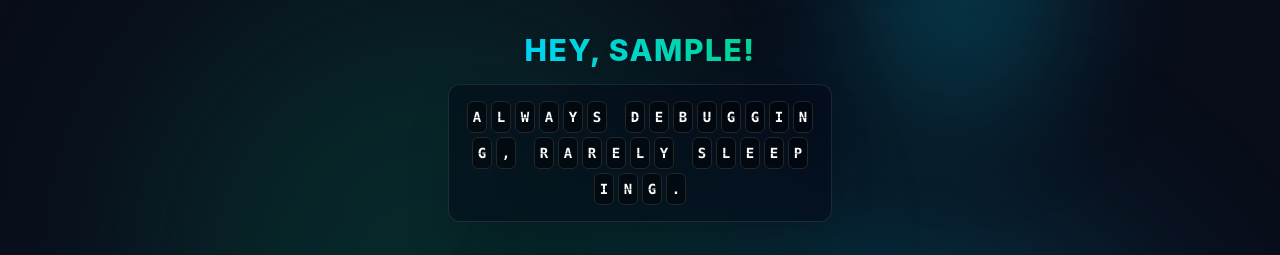
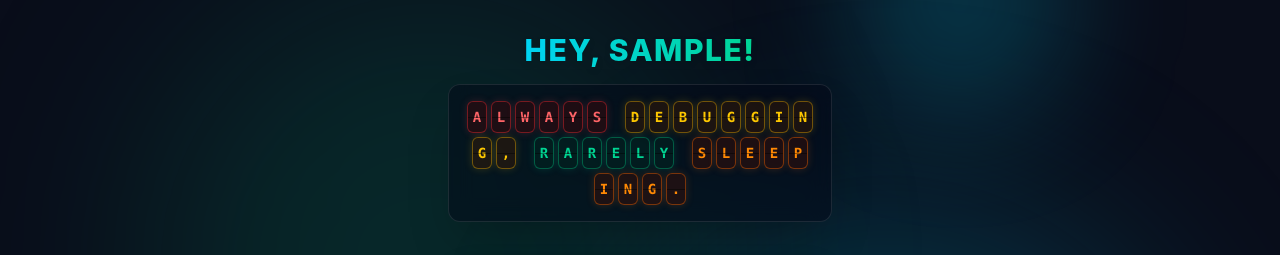
Before and after one commit to swaroop07p/Farewell26-app, a React (Vite) app: page /home in a window 1280 px wide. Shown: the top 255 px of the page. Built offline with nearby package versions, Linux system fonts and the light colour scheme; no server answers; sample sign-in values are in the browser's storage.

Commit message:
optimised the text flipping and added some data

```diff
--- a/src/components/TextFlippingBoard.jsx
+++ b/src/components/TextFlippingBoard.jsx
@@ -1,4 +1,4 @@
-import React, { useEffect, useState, useMemo } from "react";
+import React, { useEffect, useState } from "react";
 import { cn } from "../utils/cn";
 
 // Pool of random matrix tracking characters for the tumble phase
@@ -6,49 +6,68 @@ const SCRAMBLE_CHARS = "X018$#@!%&?*+=#";
 
 // Map color tokens to glowing Tailwind presets matching your design theme
 const COLOR_MAP = {
-  "{R}": { border: "border-red-500/40 text-red-400 bg-red-950/40 shadow-[0_0_8px_rgba(239,68,68,0.2)]" },
-  "{O}": { border: "border-orange-500/40 text-orange-400 bg-orange-950/40 shadow-[0_0_8px_rgba(249,115,22,0.2)]" },
-  "{Y}": { border: "border-yellow-500/40 text-yellow-400 bg-yellow-950/40 shadow-[0_0_8px_rgba(234,179,8,0.2)]" },
-  "{G}": { border: "border-emerald-500/40 text-emerald-400 bg-emerald-950/40 shadow-[0_0_8px_rgba(16,185,129,0.2)]" },
-  "{B}": { border: "border-cyan-500/40 text-cyan-400 bg-cyan-950/40 shadow-[0_0_8px_rgba(6,182,212,0.2)]" },
-  "{V}": { border: "border-purple-500/40 text-purple-400 bg-purple-950/40 shadow-[0_0_8px_rgba(168,85,247,0.2)]" },
-  "{P}": { border: "border-pink-500/40 text-pink-400 bg-pink-950/40 shadow-[0_0_8px_rgba(236,72,153,0.3)]" },
+  red: { border: "border-red-500/40 text-red-400 bg-red-950/40 shadow-[0_0_8px_rgba(239,68,68,0.2)]" },
+  orange: { border: "border-orange-500/40 text-orange-400 bg-orange-950/40 shadow-[0_0_8px_rgba(249,115,22,0.2)]" },
+  yellow: { border: "border-yellow-500/40 text-yellow-400 bg-yellow-950/40 shadow-[0_0_8px_rgba(234,179,8,0.2)]" },
+  emerald: { border: "border-emerald-500/40 text-emerald-400 bg-emerald-950/40 shadow-[0_0_8px_rgba(16,185,129,0.2)]" },
+  cyan: { border: "border-cyan-500/40 text-cyan-400 bg-cyan-950/40 shadow-[0_0_8px_rgba(6,182,212,0.2)]" },
+  purple: { border: "border-purple-500/40 text-purple-400 bg-purple-950/40 shadow-[0_0_8px_rgba(168,85,247,0.2)]" },
+  pink: { border: "border-pink-500/40 text-pink-400 bg-pink-950/40 shadow-[0_0_8px_rgba(236,72,153,0.3)]" },
 };
+
+const COLOR_KEYS = Object.keys(COLOR_MAP);
 
 export function TextFlippingBoard({ text, className }) {
   const [displayLines, setDisplayLines] = useState([]);
   const [scrambleTrigger, setScrambleTrigger] = useState(0);
 
   useEffect(() => {
+    // Standardize line breaks if any exist
     const formatted = text.replace(/\\n/g, "\n");
     const targetLines = formatted.split("\n");
 
-    // Process lines and parse embedded color token mappings dynamically
+    // Process each line word by word to apply a distinct random color per word block
     const parsedLines = targetLines.map(line => {
       const lineCells = [];
-      let i = 0;
-      let activeColorStyle = null;
+      const words = line.split(" ");
 
-      while (i < line.length) {
-        // Check if there's a bracketed color code tag
-        if (line[i] === "{" && i + 2 < line.length && line[i + 2] === "}") {
-          const token = line.substring(i, i + 3);
-          if (COLOR_MAP[token]) {
-            activeColorStyle = COLOR_MAP[token].border;
-            i += 3;
-            continue;
-          }
+      // Tracks the color used for the previous word on this line
+      let lastColorKey = null;
+
+      words.forEach((word, wordIdx) => {
+        let randomColorKey = lastColorKey;
+
+        // 🛡️ ADJACENT COLOR PROTECTION FIX
+        // Keeps picking a random color key until it is DIFFERENT from the last word's color
+        while (randomColorKey === lastColorKey) {
+          randomColorKey = COLOR_KEYS[Math.floor(Math.random() * COLOR_KEYS.length)];
         }
 
-        lineCells.push({
-          final: line[i],
-          current: line[i] === " " ? " " : SCRAMBLE_CHARS[Math.floor(Math.random() * SCRAMBLE_CHARS.length)],
-          isRevealed: line[i] === " ",
-          customColor: activeColorStyle // Binds the color rule block directly to this specific letter cell
-        });
+        // Update the pointer tracking variable for the next word evaluation cycle
+        lastColorKey = randomColorKey;
+        const wordColorStyle = COLOR_MAP[randomColorKey].border;
 
-        i++;
-      }
+        // Process every single letter character inside this isolated word block
+        for (let j = 0; j < word.length; j++) {
+          lineCells.push({
+            final: word[j],
+            current: SCRAMBLE_CHARS[Math.floor(Math.random() * SCRAMBLE_CHARS.length)],
+            isRevealed: false,
+            customColor: wordColorStyle // Locks the same color across all letters of this word
+          });
+        }
+
+        // Re-inject the separating spacer gap box if it's not the final trailing word
+        if (wordIdx < words.length - 1) {
+          lineCells.push({
+            final: " ",
+            current: " ",
+            isRevealed: true,
+            customColor: null
+          });
+        }
+      });
+
       return lineCells;
     });
 
@@ -85,7 +104,6 @@ export function TextFlippingBoard({ text, className }) {
   return (
     <div className={cn(
       "relative mx-auto w-full max-w-sm rounded-xl p-4 flex flex-col justify-center items-center gap-2 font-mono min-h-[95px] shadow-2xl transition-all duration-300",
-      // MATCHES THEME: Cyberpunk deep dark navy background with matching translucent border rings
       "bg-[#020617]/50 backdrop-blur-md border border-white/10",
       className
     )}>
@@ -101,22 +119,17 @@ export function TextFlippingBoard({ text, className }) {
                 key={`${cell.current}-${charIdx}`}
                 style={{
                   animation: `tumbleFlip 0.4s cubic-bezier(0.23, 1, 0.32, 1) forwards`,
-                  animationDelay: `${charIdx * 25}ms`,
+                  animationDelay: `${charIdx * 20}ms`, // Staggered reveal animation wave
                   transformStyle: "preserve-3d"
                 }}
                 className={cn(
                   "w-5 h-8 bg-black/40 border rounded-md flex items-center justify-center relative overflow-hidden transition-all duration-200",
-                  // Reverting fallback color check loops
                   cell.isRevealed
-                    ? cell.customColor
-                      ? cell.customColor + " font-black" // Uses custom color tag if provided
-                      : "border-neutral-800 text-white font-black" // Fallback clean white look
-                    : "border-cyan-500/40 text-cyan-400 font-bold shadow-[0_0_15px_rgba(6,182,212,0.2)]" // Active scrambling glow
+                    ? cell.customColor + " font-black" // Uniform color applied to this specific word block
+                    : "border-cyan-500/40 text-cyan-400 font-bold shadow-[0_0_15px_rgba(6,182,212,0.2)]"
                 )}
               >
-                {/* Horizontal split-flap line track */}
                 <div className="absolute inset-x-0 top-1/2 h-[1px] bg-black/40 z-20" />
-
                 <span className="z-10 text-sm leading-none tracking-normal uppercase select-none">
                   {cell.current}
                 </span>
@@ -126,17 +139,10 @@ export function TextFlippingBoard({ text, className }) {
         </div>
       ))}
 
-      {/* Global Embedded Performance Animation Keyframes */}
       <style>{`
         @keyframes tumbleFlip {
-          0% {
-            transform: rotateX(-90deg) scale(0.95);
-            filter: brightness(0.4);
-          }
-          100% {
-            transform: rotateX(0deg) scale(1);
-            filter: brightness(1);
-          }
+          0% { transform: rotateX(-90deg) scale(0.95); filter: brightness(0.4); }
+          100% { transform: rotateX(0deg) scale(1); filter: brightness(1); }
         }
       `}</style>
     </div>
--- a/src/data/seedData.js
+++ b/src/data/seedData.js
@@ -14,7 +14,7 @@ export const guestsData = [
       "https://res.cloudinary.com/dsojrrb9j/image/upload/v1779295172/WhatsApp_Image_2026-05-16_at_7.36.00_PM_t5ppld.jpg",
     QRImg:
       "https://res.cloudinary.com/dsojrrb9j/image/upload/v1779295535/WhatsApp_Image_2026-05-20_at_10.13.26_PM_h0aktu.jpg",
-    funnyLine: "Some funny line",
+    funnyLine: "I am a Topper",
     entered: false,
   },
   {
@@ -287,7 +287,7 @@ export const guestsData = [
       "https://res.cloudinary.com/dsojrrb9j/image/upload/v1779295172/WhatsApp_Image_2026-05-16_at_7.36.00_PM_t5ppld.jpg",
     QRImg:
       "https://res.cloudinary.com/dsojrrb9j/image/upload/v1779295535/WhatsApp_Image_2026-05-20_at_10.13.26_PM_h0aktu.jpg",
-    funnyLine: "Some funny line",
+    funnyLine: "I am a Topper",
     entered: false,
   },
 ];
--- a/src/pages/Home.jsx
+++ b/src/pages/Home.jsx
@@ -14,14 +14,34 @@ export default function Home() {
   const mapEmbedUrl = "https://www.google.com/maps?q=Tunturu+Garden+Resort+Shimoga+Karnataka&output=embed";
   const mapAppUrl = "https://maps.app.goo.gl/oWmhC8V61G3ehbdC7";
 
+  // Extracts and combines user statements dynamically using the native funnyLine property key
   const funMessages = useMemo(() => {
+    const rawLineData = currentUser.funnyLine;
+    let extractedPersonalLines = [];
+
+    // Smart Validation: Checks if funnyLine is an Array list or a plain Text string
+    if (Array.isArray(rawLineData)) {
+      extractedPersonalLines = rawLineData;
+    } else if (typeof rawLineData === "string" && rawLineData.trim() !== "") {
+      extractedPersonalLines = [rawLineData];
+    } else {
+      extractedPersonalLines = ["Always debugging, rarely sleeping."];
+    }
+
+    // Appends the global rotational pool items cleanly to the end
     return [
-      currentUser.funnyLine || "Always debugging, rarely sleeping.",
-      "{R}Error 404: Sleep schedule not found.",
-      "{Y}Powered by 90% caffeine and 10% panic.",
-      "{G}I survived engineering. Barely.",
-      "{B}Just here for the free food and pics.",
-      "{W}Ctrl + Z my entire college lifecycle."
+      ...extractedPersonalLines,
+      "Commit message: 'Fixed bugs, added new ones'",
+      "Assignments are temporary, Screenshots are permanent",
+      "It's not a bug, it's a feature",
+      "Our attendance is lower than our phone battery",
+      "My biggest achievement in engineering: opening PDF and pretending to study",
+      "Internal marks are more mysterious than Bermuda Triangle",
+      "Bro studies one night before exam and still says ‘I’m not prepared.’",
+      "Engineering students don’t say ‘I’m busy’…we say ‘Bro assignment submission da",
+      "The real survivor of engineering is not students… it’s the printer near college.",
+      "Bro our semester moves faster than our internet speed",
+      "During viva, even my own name sounds unfamiliar",
     ];
   }, [currentUser.funnyLine]);
 
@@ -30,7 +50,7 @@ export default function Home() {
   }, [funMessages.length]);
 
   useEffect(() => {
-    const id = setInterval(next, 6000);
+    const id = setInterval(next, 6000); // Transitions blocks smoothly every 6 seconds
     return () => clearInterval(id);
   }, [next]);
 
@@ -58,9 +78,7 @@ export default function Home() {
   };
 
   return (
-    // THE FIX: Enforced bg-transparent here and removed the old hardcoded blobs
     <div className="relative flex flex-col items-center min-h-screen px-4 pt-8 overflow-x-hidden overflow-y-auto bg-transparent pb-28">
-
       <div className="relative z-10 flex flex-col items-center w-full">
 
         {/* HEADER CONTAINER */}
```
